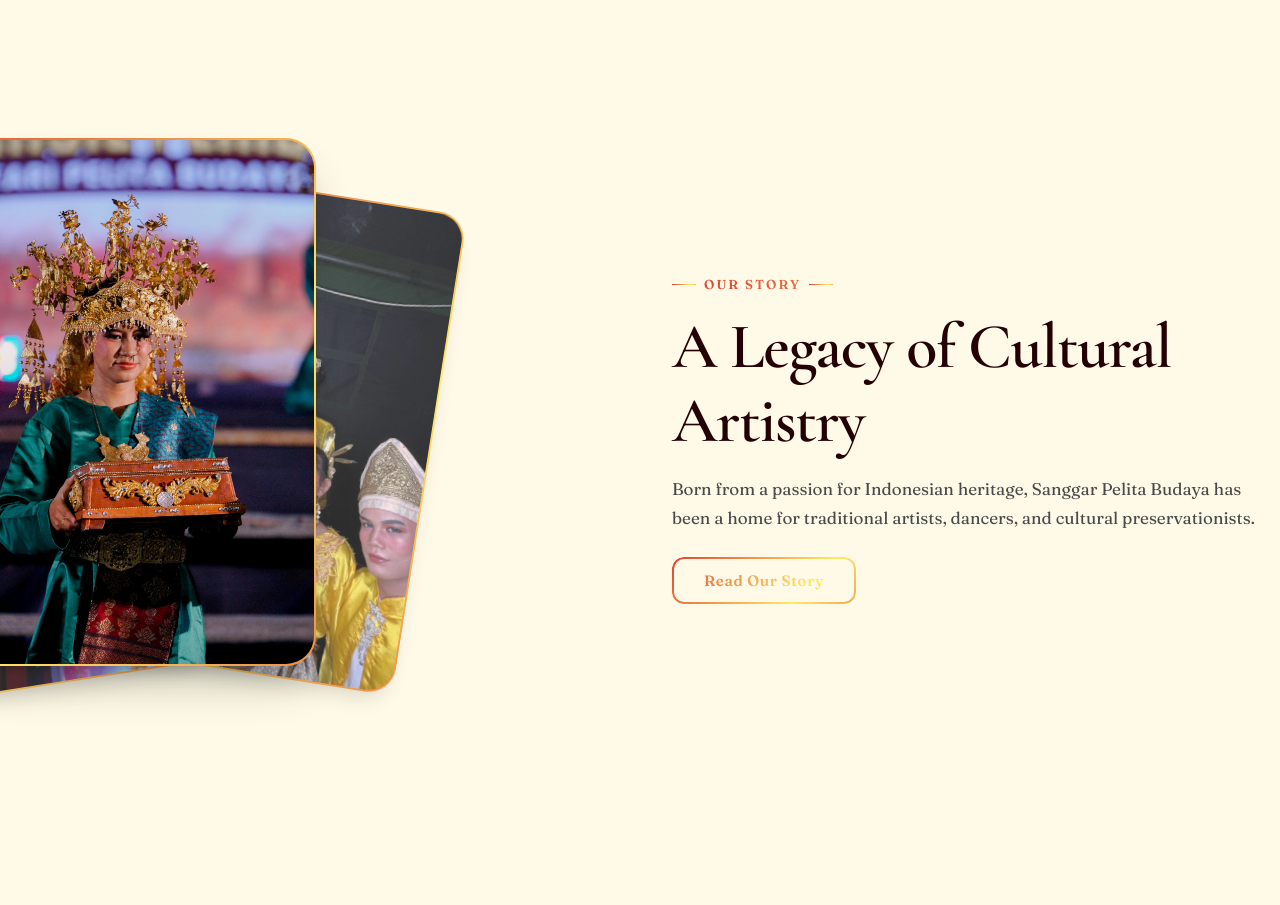
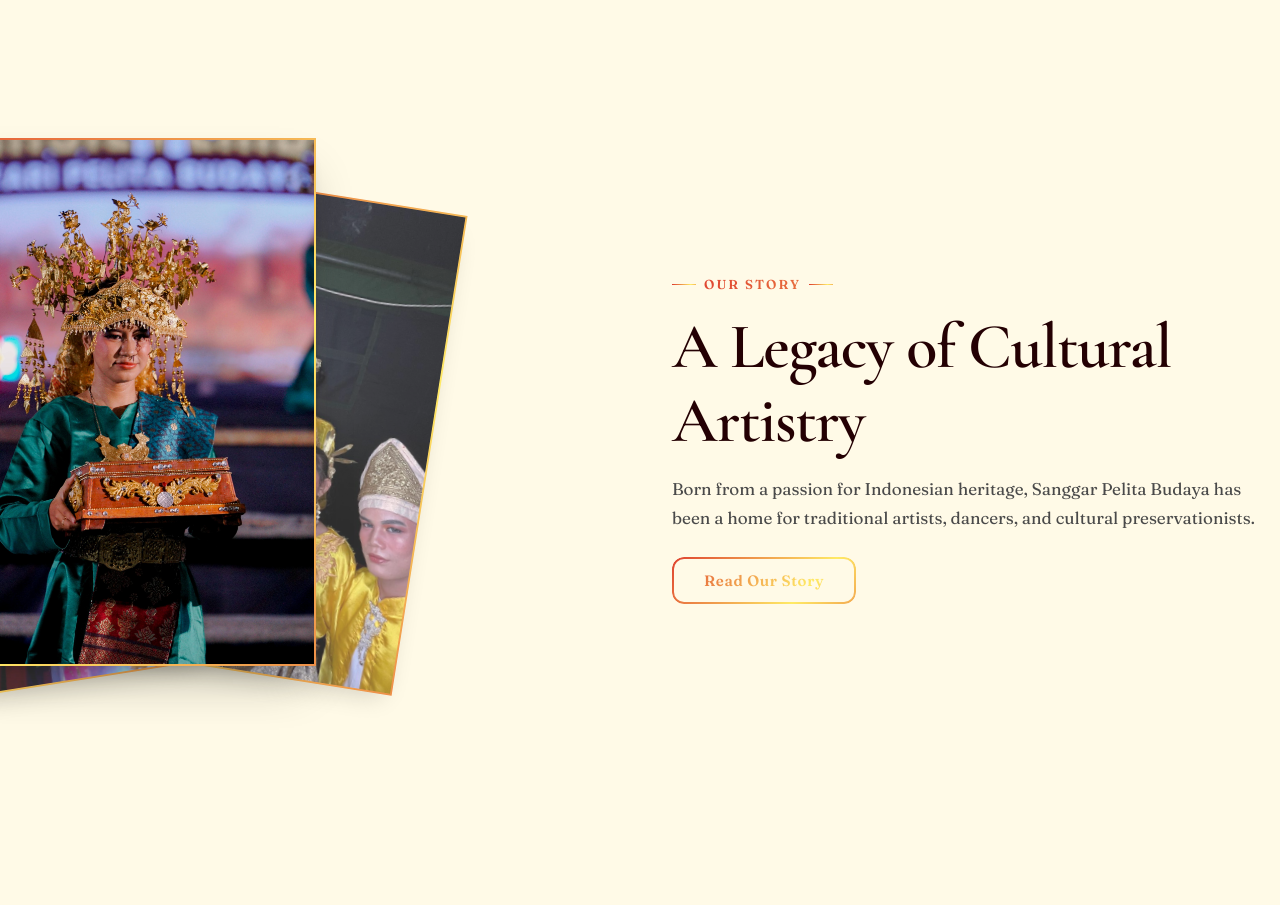
Before and after one commit to HappyRehund/sanggar-pelita-budaya, a Svelte app in the folder frontend/: page / in a window 1280 px wide. Shown: the part 900-1805 px from the top of the page. Built offline with nearby package versions, Linux system fonts and the light colour scheme; no server answers.

Commit message:
refactor(about-preview): remove border-radius for card images

```diff
--- a/frontend/src/modules/home/components/AboutPreview.svelte
+++ b/frontend/src/modules/home/components/AboutPreview.svelte
@@ -166,7 +166,7 @@
     margin-left: -180px;
     border: 0;
     padding: 2px;
-    border-radius: 30px;
+    /* border-radius: var(--radius-xl); */
     overflow: hidden;
     cursor: pointer;
     background:
@@ -191,7 +191,7 @@
     display: block;
     width: 100%;
     height: 100%;
-    border-radius: 28px;
+    /* border-radius: var(--radius-lg); */
     overflow: hidden;
     z-index: 1;
   }
```
